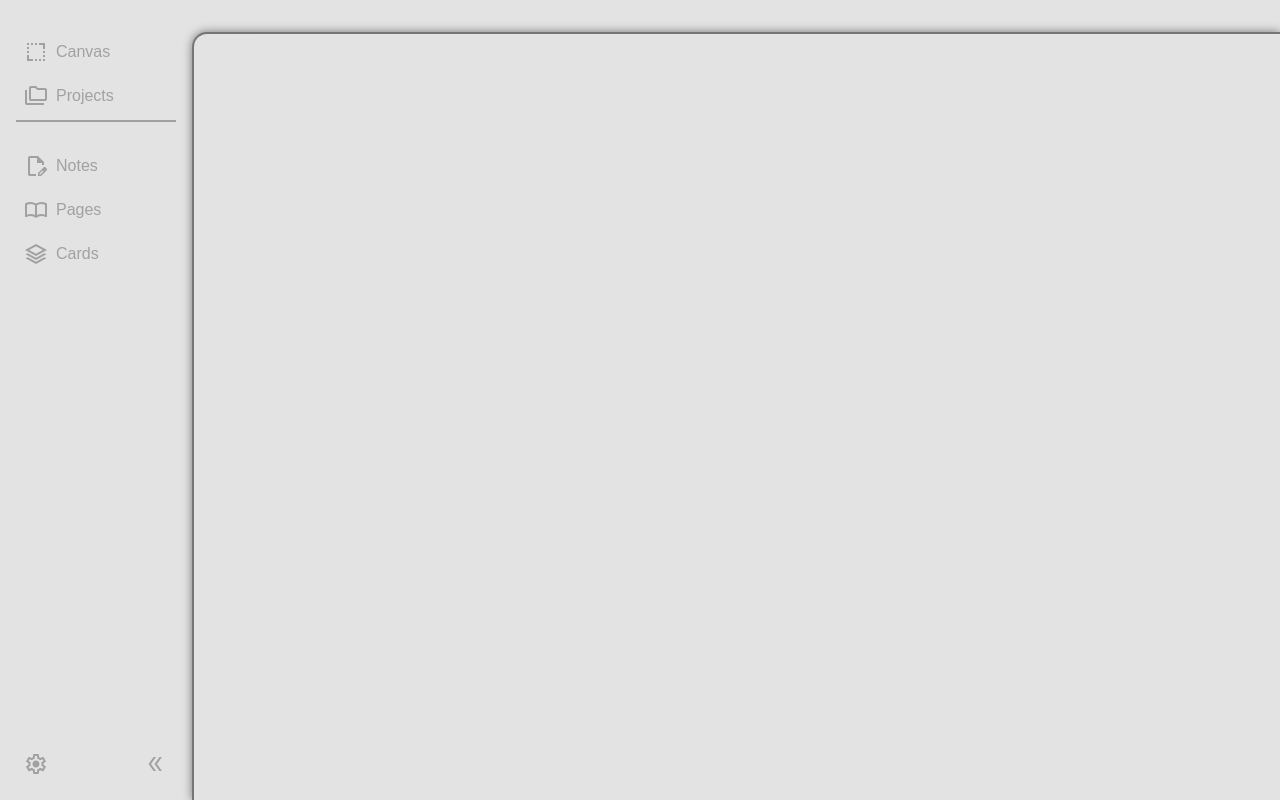
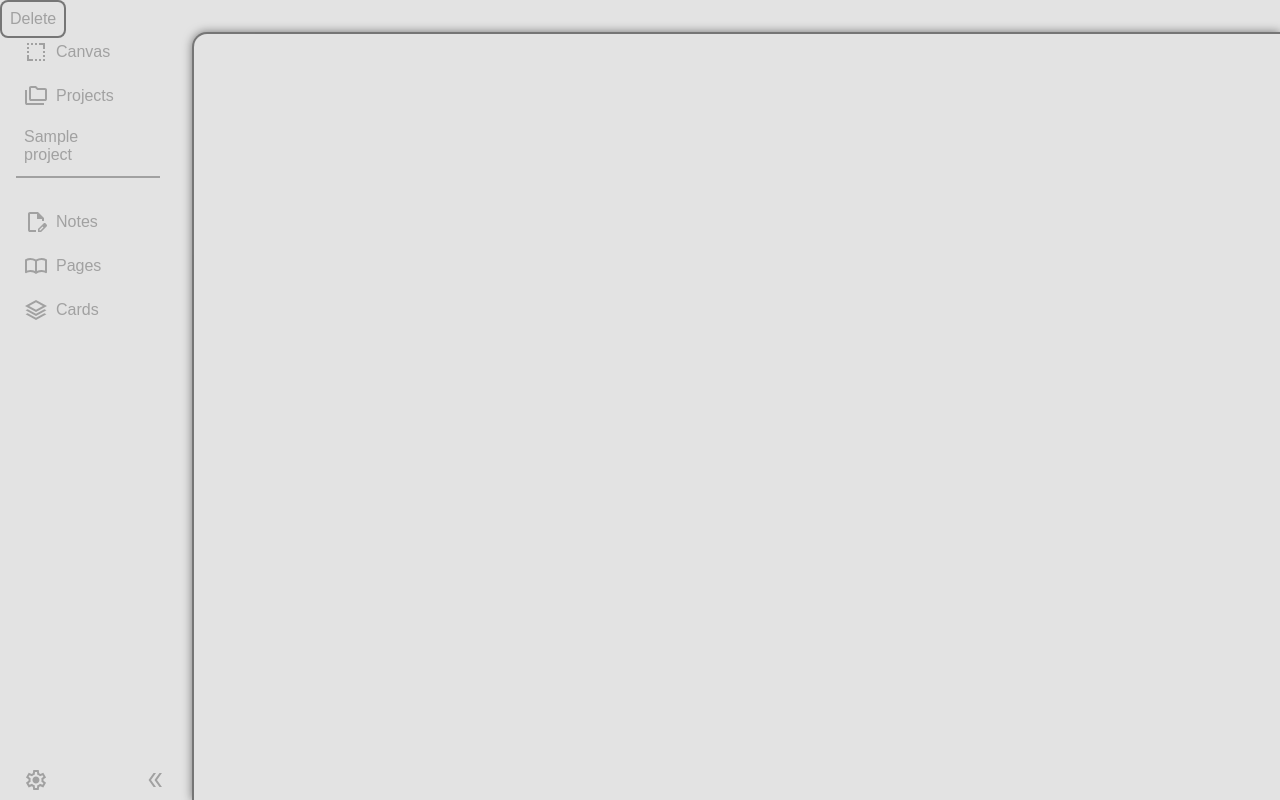
Before and after one commit to vallereichi/vano, a Flask app: page /projects in a window 1280 px wide. Run offline with Flask 3, Linux system fonts and the light colour scheme; tables that the repository leaves empty hold one stand-in row (values such as "Sample post").

Commit message:
added database and basic functionality for adding projects

```diff
--- a/requirements.txt
+++ b/requirements.txt
@@ -2,7 +2,11 @@ blinker==1.9.0
 click==8.3.0
 Flask==3.1.2
 flask-cors==6.0.1
+Flask-SQLAlchemy==3.1.1
+greenlet==3.3.0
 itsdangerous==2.2.0
 Jinja2==3.1.6
 MarkupSafe==3.0.3
+SQLAlchemy==2.0.45
+typing_extensions==4.15.0
 Werkzeug==3.1.3
--- a/vano/app.py
+++ b/vano/app.py
@@ -1,7 +1,30 @@
 from flask import Flask
-from flask import request, url_for, render_template
+from flask import request, url_for, render_template, redirect
+from flask_sqlalchemy import SQLAlchemy
+from sqlalchemy import Integer, String, Text, DateTime, func
+from sqlalchemy.orm import DeclarativeBase, Mapped, mapped_column
+from datetime import datetime
+
+class Base(DeclarativeBase):
+    pass
+
+db = SQLAlchemy(model_class=Base)
 
 app = Flask(__name__)
+app.config["SQLALCHEMY_DATABASE_URI"] = "sqlite:///database.db"
+
+db.init_app(app)
+
+
+class Project(db.Model):
+    project_id: Mapped[int] = mapped_column(primary_key=True)
+    project_name: Mapped[str] = mapped_column(unique=True)
+    created_at: Mapped[datetime] = mapped_column(server_default=func.now(), nullable=False)
+
+
+with app.app_context():
+    db.create_all()
+
 
 @app.route("/")
 def index():
@@ -9,15 +32,16 @@ def index():
 
 @app.route("/projects")
 def list_projects():
-    projects = ["Project A", "Project B", "Project C"]
+    projects = db.session.execute(db.select(Project).order_by(Project.created_at)).scalars()
     return render_template("projects.html", projects=projects)
 
 @app.route("/projects/add", methods=["GET", "POST"])
 def add_project():
     if request.method == "POST":
-        project_name = request.form.get("project_name")
-        # Here you would normally save the project to a database
-        return f"Project '{project_name}' added successfully!"
+        project = Project(project_name = request.form["input-proj-name"])
+        db.session.add(project)
+        db.session.commit()
+        return redirect(url_for("list_projects"))
     return render_template("add_project.html")
 
 
--- a/vano/static/css/elements.css
+++ b/vano/static/css/elements.css
@@ -70,3 +70,7 @@ button:hover {
     color: var(--bg-color);
     transition: 200ms ease-out;
 }
+
+li {
+    position: relative;
+}
--- a/vano/static/css/layout.css
+++ b/vano/static/css/layout.css
@@ -21,13 +21,14 @@ body {
 }
 
 nav {
-    height: calc(100%);
+    height: 100vh;
     width: var(--sidebar-width, 10rem);
     padding-left: 1rem;
     padding-top: 2rem;
     position: fixed;
     top: 0;
     left: 0;
+    box-sizing: border-box;
     display: flex;
     flex-direction: column;
     gap: 1.5rem;
@@ -46,4 +47,5 @@ main {
     border-left: 2px solid var(--accent-color);
     border-top-left-radius: 15px;
     box-shadow: 0 0 10px var(--accent-color);
+    z-index: 10;
 }
--- a/vano/static/css/sidebar.css
+++ b/vano/static/css/sidebar.css
@@ -21,6 +21,7 @@ nav ul {
 }
 
 .nav-item {
+    position: relative;
     color: rgb(from var(--text-color) r g b / 0.3);
     fill: rgb(from var(--text-color) r g b / 0.3);
     overflow: hidden;
@@ -41,9 +42,10 @@ nav ul {
 }
 
 #sidebar-options {
-    position: fixed;
+    /* position: fixed;
     left: 1rem;
-    top: 93%;
+    top: 93%; */
+    margin-top: auto;
     width: var(--sidebar-width, 10rem);
     fill: rgb(from var(--text-color) r g b / 0.3);
     display: flex;
@@ -86,3 +88,52 @@ nav ul {
     fill: var(--bg-color);
     transition: 200ms ease-out;
 }
+
+#project-list {
+    max-height: 10rem;
+    overflow: auto;
+}
+
+#project-list.hide {
+    max-height: 0;
+}
+
+#project-list::-webkit-scrollbar {
+    display: none;
+}
+
+
+
+.options-button {
+    margin-left: auto;
+    width: 20px;
+    height: 20px;
+    opacity: 0;
+}
+
+.options-button:hover {
+    fill: var(--bg-color);
+    transition: 200ms ease-out;
+}
+
+.nav-item:hover .options-button {
+    opacity: 1;
+}
+
+
+.menu {
+    list-style-type: none;
+    margin: 0;
+    padding: 0;
+    background-color: var(--bg-color);
+    border: 2px solid rgb(from var(--text-color) r g b / 0.5);
+    border-radius: 8px;
+    z-index: 1000;
+    display: flex;
+    flex-direction: column;
+}
+
+#project-menu {
+    position: fixed;
+
+}
--- a/vano/static/js/sidebar.js
+++ b/vano/static/js/sidebar.js
@@ -7,6 +7,7 @@ let sidebarWidth;
 let sidebarState = {
     open: true,
     width: sidebarWidth,
+    projectList: false,
 }
 
 resizer.addEventListener("mousedown", (event) => {
@@ -36,6 +37,7 @@ function toggleSidebar() {
         sidebarWidth = `calc(1rem + 24px)`;
         document.getElementById("settings-button").style.display = "none";
         resizer.style.display = "none";
+        if (sidebarState.projectList) projectList.classList.toggle("hide");
         sidebarState.open = false;
     }
     else {
@@ -43,6 +45,7 @@ function toggleSidebar() {
         sidebarState.open = true;
         document.getElementById("settings-button").style.display = "flex";
         resizer.style.display = "block";
+        if (sidebarState.projectList) projectList.classList.toggle("hide");
     }
     document.documentElement.style.setProperty("--sidebar-width", `${sidebarWidth}`);
     document.getElementById("sidebar-options").classList.toggle("closed");
@@ -55,6 +58,7 @@ document.addEventListener("keydown", (event) => {
 document.getElementById("sidebar-toggle").addEventListener("click", toggleSidebar);
 
 const projectBtn = document.getElementById("project-button");
+const projectList = document.getElementById("project-list")
 projectBtn.addEventListener("mouseenter", () => {
     document.getElementById("add-project").style.display = "block";
 })
@@ -62,8 +66,46 @@ projectBtn.addEventListener("mouseleave", () => {
     document.getElementById("add-project").style.display = "none";
 })
 
+projectBtn.addEventListener("click", (event) => {
+    if (sidebarState.open && !projectList.classList.contains("hide")) {
+        event.preventDefault();
+        projectList.classList.toggle("hide");
+        if (sidebarState.projectList) sidebarState.projectList = false;
+        else sidebarState.projectList = true;
+    }
+})
+
 document.getElementById("add-project").addEventListener("click", (event) => {
     event.preventDefault();
     event.stopPropagation();
     window.location.href = "/projects/add";
 })
+
+const projectMenu = document.getElementById("project-menu");
+let activeProjectId = null;
+
+document.addEventListener("click", (event) => {
+    console.log("activate")
+    const button = event.target.closest(".options-button");
+
+    if (!projectMenu) return;
+
+    if (!button && !projectMenu.contains(event.target)) {
+        projectMenu.hidden = true;
+        return;
+    }
+
+    if (!button) return;
+
+    event.preventDefault();
+    event.stopPropagation();
+
+    activeProjectId = button.dataset.projectId;
+
+    const rect = button.getBoundingClientRect();
+
+    projectMenu.style.top = `${rect.top}px`;
+    projectMenu.style.left = `${rect.left + 8}px`;
+
+    projectMenu.hidden = false;
+})
--- a/vano/templates/add_project.html
+++ b/vano/templates/add_project.html
@@ -1,6 +1,6 @@
 {% extends "projects.html" %}
 {% block add_project %}
-<form action="">
+<form action="" method="post">
     <label for="input-proj-name">Create a new project</label>
     <div>
         <input type="text" name="input-proj-name" id="input-proj-name" placeholder="insert the project name" required>
--- a/vano/templates/layout.html
+++ b/vano/templates/layout.html
@@ -23,6 +23,9 @@
                 Projects
                 <svg class="add-button" id="add-project" xmlns="http://www.w3.org/2000/svg" height="24px" viewBox="0 -960 960 960" width="24px" fill="#E3E3E3"><path d="M440-440H200v-80h240v-240h80v240h240v80H520v240h-80v-240Z"/></svg>
             </a></li>
+            <ul id="project-list">
+                {% block project_list %}{% endblock %}
+            </ul>
         </ul>
         <ul>
             <li><a href="#" class="nav-item">
@@ -51,5 +54,6 @@
         {% block content %}{% endblock %}
     </main>
     <div id="sidebar-resizer"></div>
+    {% block menus %}{% endblock %}
 </body>
 </html>
--- a/vano/templates/projects.html
+++ b/vano/templates/projects.html
@@ -1,5 +1,22 @@
 {% extends "layout.html" %}
+{% block project_list %}
+{% for project in projects %}
+<li>
+    <a href="/project/{{ project.project_id }}" class="nav-item">
+        {{ project.project_name }}
+        <svg class="options-button" data-project-id="{{ project.project_id }}" xmlns="http://www.w3.org/2000/svg" height="24px" viewBox="0 -960 960 960" width="24px" fill="#E3E3E3"><path d="M480-160q-33 0-56.5-23.5T400-240q0-33 23.5-56.5T480-320q33 0 56.5 23.5T560-240q0 33-23.5 56.5T480-160Zm0-240q-33 0-56.5-23.5T400-480q0-33 23.5-56.5T480-560q33 0 56.5 23.5T560-480q0 33-23.5 56.5T480-400Zm0-240q-33 0-56.5-23.5T400-720q0-33 23.5-56.5T480-800q33 0 56.5 23.5T560-720q0 33-23.5 56.5T480-640Z"/></svg>
+    </a>
+</li>
+
+{% endfor %}
+{% endblock%}
 {% block content %}
 {% block add_project %}{% endblock %}
 
+
 {% endblock %}
+{% block menus %}
+    <ul class="menu" id="project-menu">
+        <li><a href="projects/delete" class="nav-item">Delete</a></li>
+    </ul>
+{% endblock %}
```
Also changed, not shown: 1 other file.
